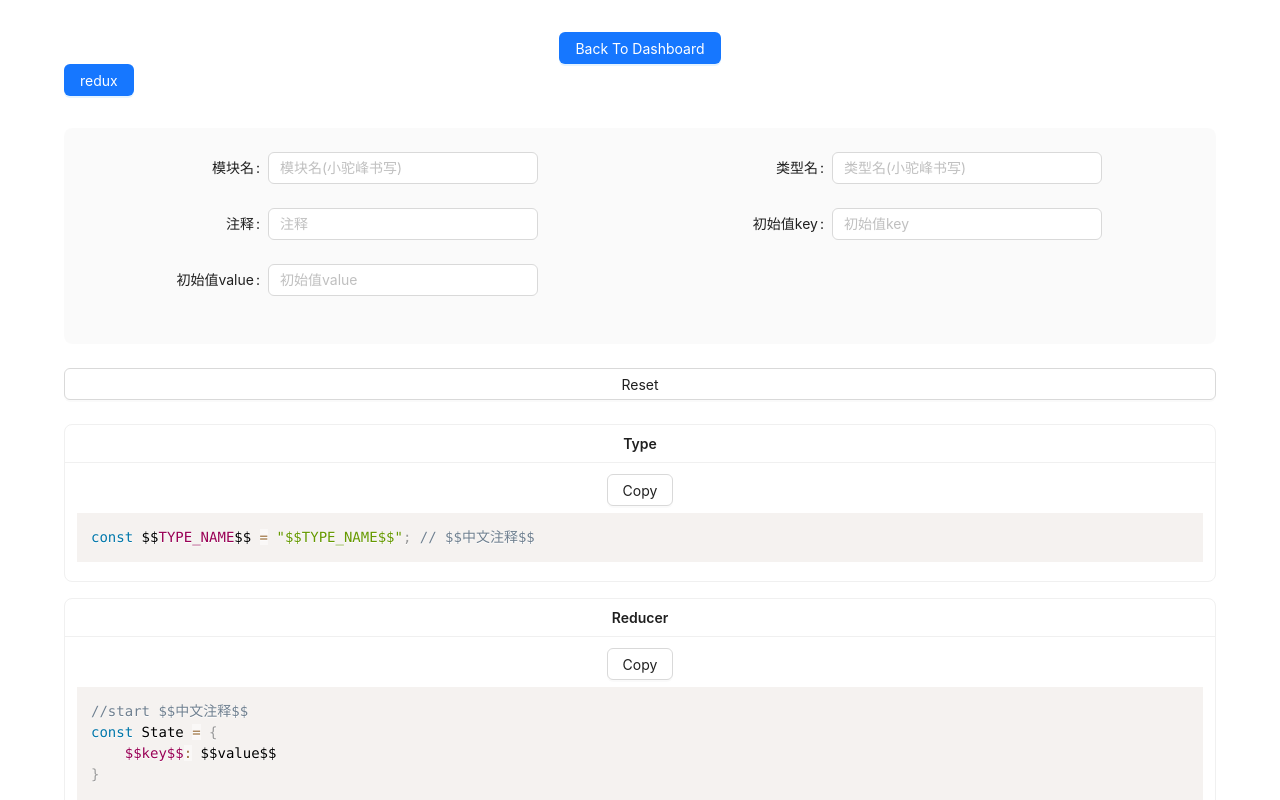
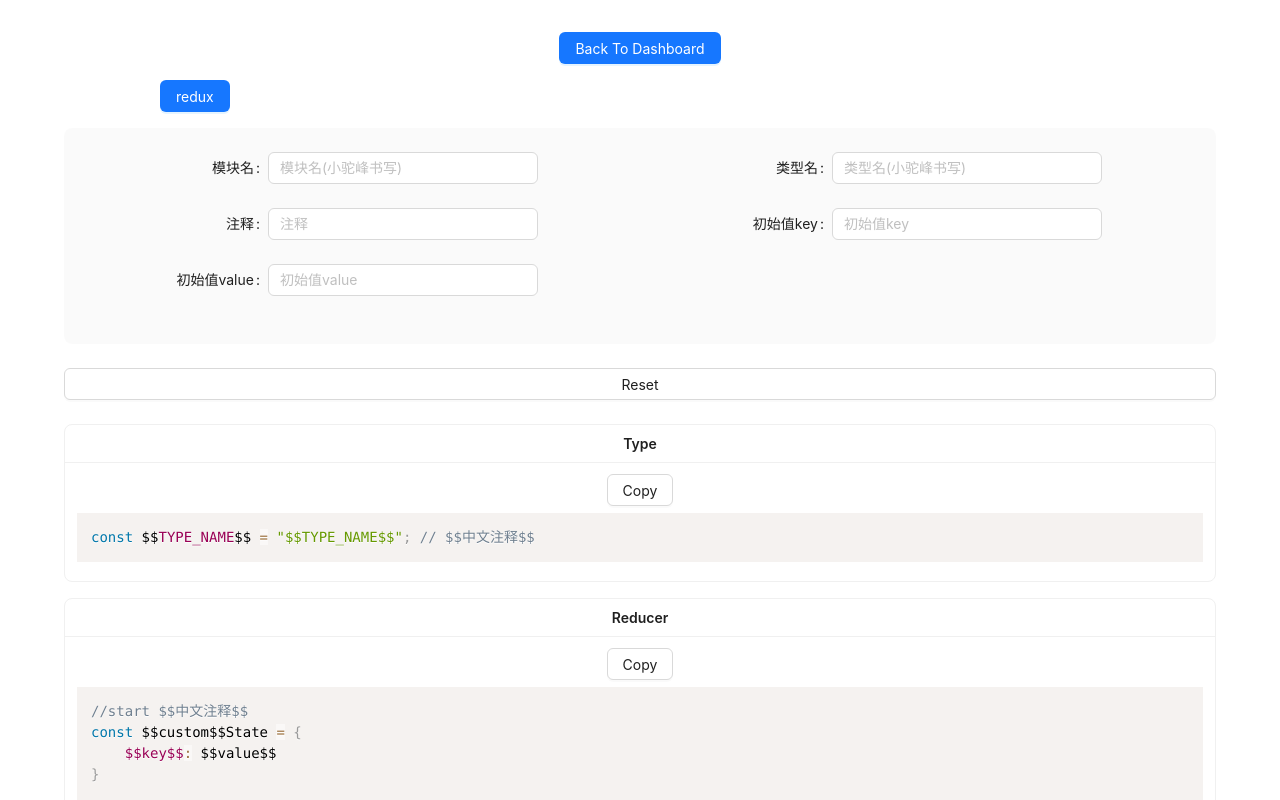
Before and after one commit to kiritosan/useful-tools, a Next.js app: page /dashboard/redux in a window 1280 px wide. Shown: the top 800 px of the page. Built offline with nearby package versions, Linux system fonts and the light colour scheme.

Commit message:
fix: default display

```diff
--- a/app/components/CodeDisplayComponent.tsx
+++ b/app/components/CodeDisplayComponent.tsx
@@ -26,12 +26,10 @@ const CodeDisplayComponent = ({ inputValues }: Props) => {
     const { typeName, comment, initialValueKey, initialValueValue } = inputValues
 
     const reducerName = `${typeName || '$$custom$$'}Reducer`
-    debugger
     const actionName = typeName
     ? `set${typeName.charAt(0).toUpperCase()}${typeName.slice(1)}`
     : `set$$CustomAction$$`
-
-    const stateName = `${typeName}State`
+    const stateName = `${typeName || '$$custom$$'}State`
 
     const typeNameWrapper = typeName?.replace(/([A-Z])/g, '_$1').toUpperCase() || '$$TYPE_NAME$$'
     const commentWrapper = comment || '$$中文注释$$'
--- a/app/dashboard/layout.tsx
+++ b/app/dashboard/layout.tsx
@@ -21,12 +21,14 @@ export default function ReduxLayout({
               Back To Dashboard
             </Button>
         </header>
-        {/* <nav></nav> */}
-        <Button type="primary">
-          <Link href="/dashboard/redux">redux</Link>
-        </Button>
 
-        <section className="mt-8">
+        <nav className="px-24 my-4">
+          <Button type="primary">
+            <Link href="/dashboard/redux">redux</Link>
+          </Button>
+        </nav>
+
+        <section>
          {children}
         </section>
       </section>
```
